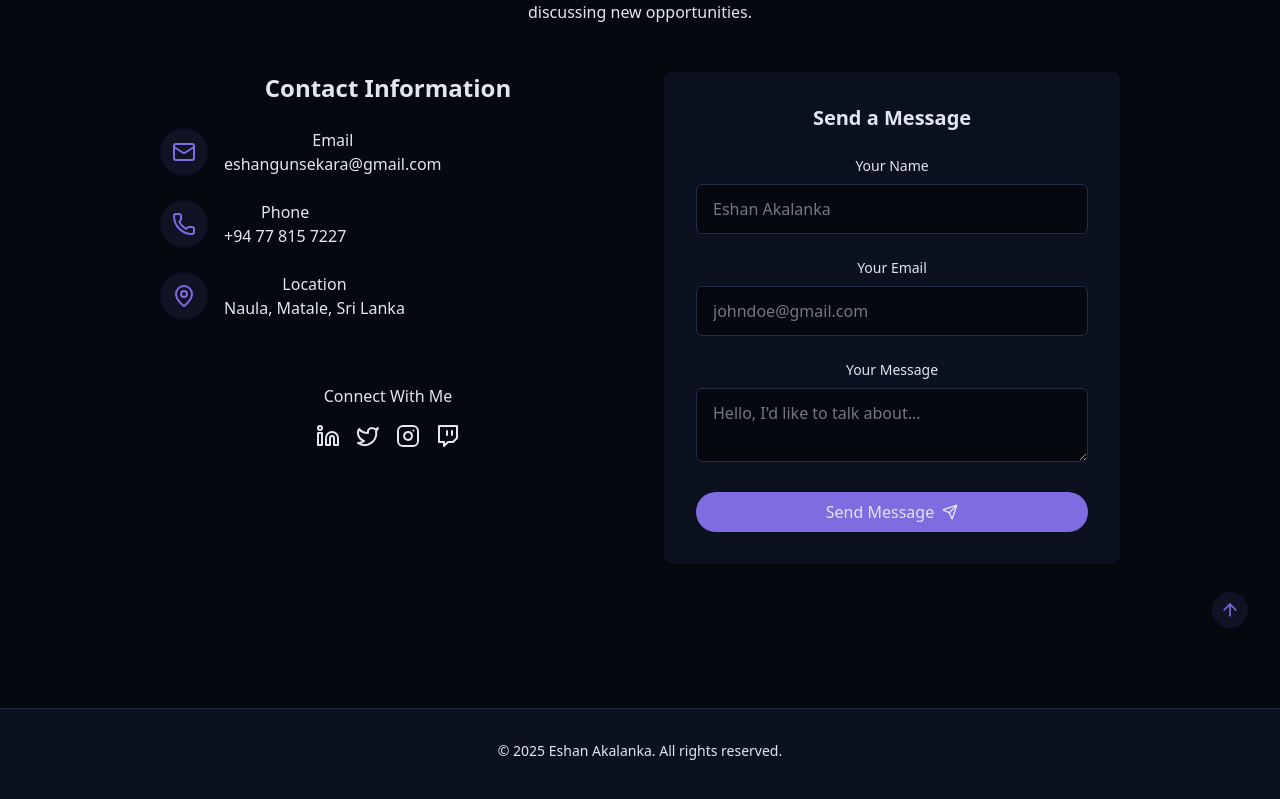
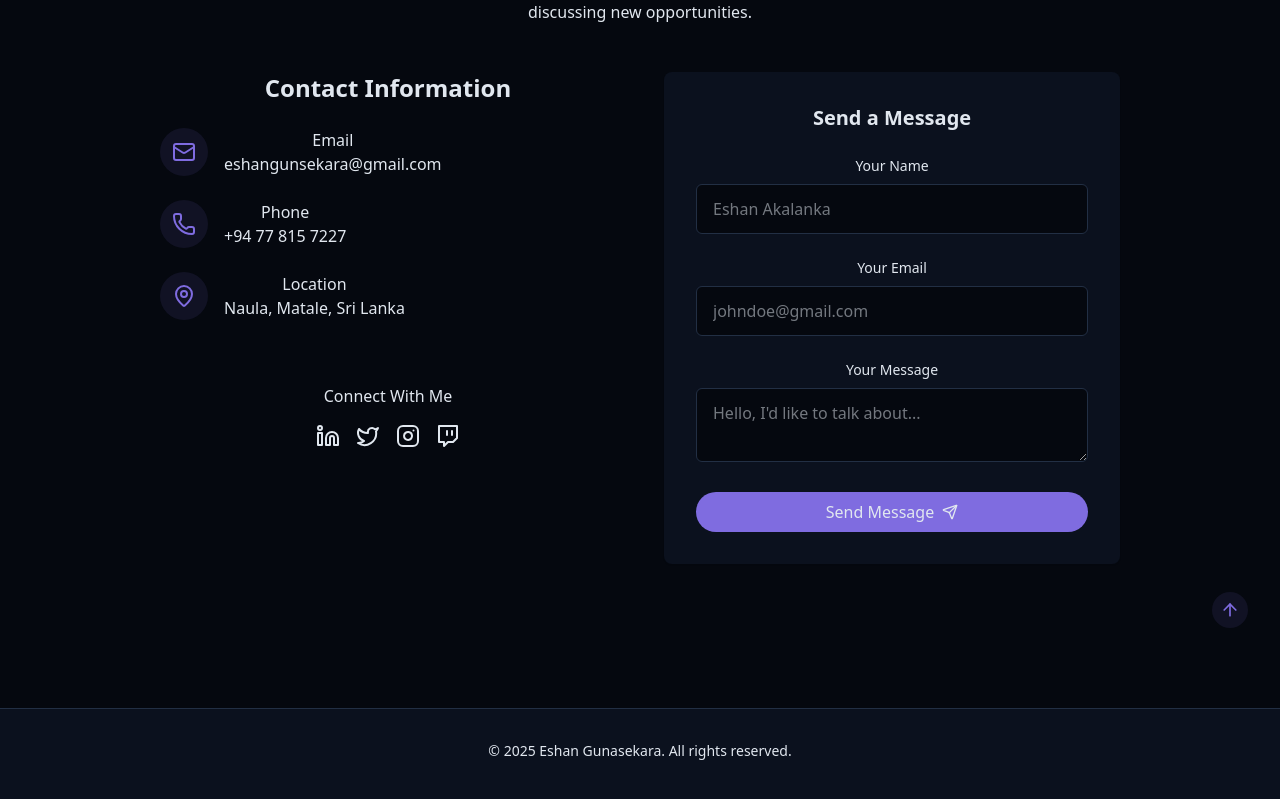
Before and after one commit to DaYtRoNe/My-Portfolio, a React (Vite) app: page / in a window 1280 px wide. Shown: the part 5116-5915 px from the top of the page. Built offline with nearby package versions, Linux system fonts and the light colour scheme.

Commit message:
Update Footer.jsx

```diff
--- a/src/components/Footer.jsx
+++ b/src/components/Footer.jsx
@@ -7,7 +7,7 @@ const Footer = () => {
             {" "}
             <p className="text-sm text-muted-foreground">
                 {" "}
-                &copy; {new Date().getFullYear()} Eshan Akalanka. All rights reserved.
+                &copy; {new Date().getFullYear()} Eshan Gunasekara. All rights reserved.
             </p>
         </footer>
     );
```
